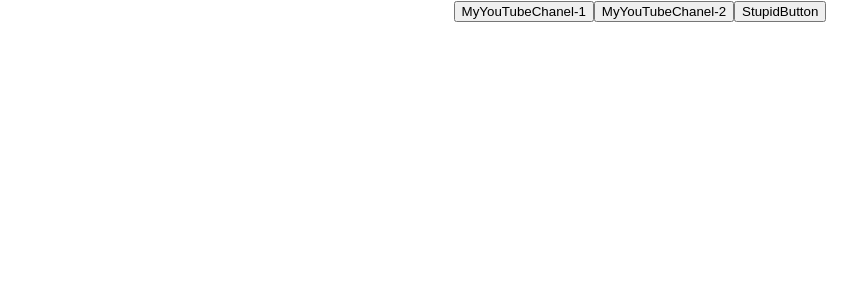
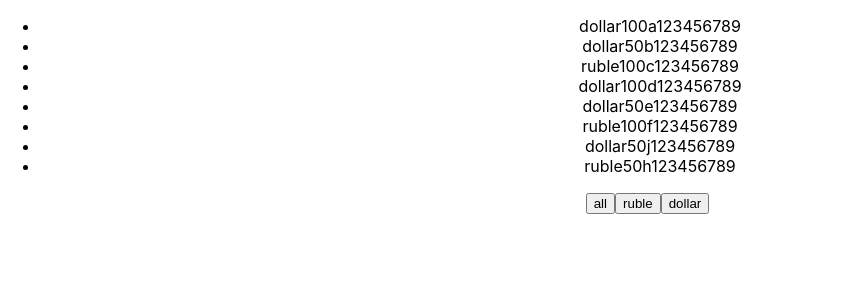
Before and after one commit to Vital9i/MicroTasks, a React (Create React App) app: page / in a window 1280 px wide. Shown: the top 300 px of the page, without its empty margins (0-866 px from the left). Built offline with nearby package versions, Linux system fonts and the light colour scheme.

Commit message:
Method filter JS

```diff
--- a/src/App.tsx
+++ b/src/App.tsx
@@ -1,33 +1,102 @@
-import React, { MouseEvent } from 'react';
-import logo from './logo.svg';
+import React, { MouseEvent, useState } from 'react';
+
 import './App.css';
-import { Button } from './components/Button';
 
+type FilterType = 'all'|'dollar'|'ruble'
 
 
 function App() {
 
-  const ButtonFoo1 = (subscriber: string, age: number, adress: string) => {
-    console.log(subscriber, age, adress)
+  //   const ButtonFoo1 = (subscriber: string, age: number, adress: string) => {
+  //     console.log(subscriber, age, adress)
+  //   }
+  //   const ButtonFoo2 = (subscriber: string) => {
+  //     console.log(subscriber)
+  //   }
+  //   const ButtonFoo3 = () => {
+  //     console.log('Im Stupid Button')
+  //   }
+
+
+  //   return (
+  //     <div className='App'>
+  //       {/* <button>MyYouTubeChanel-1</button>
+  //       <button>MyYouTubeChanel-2</button>  */}
+  //       <Button name={'MyYouTubeChanel-1'} callback={() => ButtonFoo1('Im Vasya', 21, 'Minsk')} />
+  //       <Button name={'MyYouTubeChanel-2'} callback={() => ButtonFoo2('Im Ivan')} />
+  //       <Button name={'StupidButton'} callback={ButtonFoo3} />
+
+  //     </div>
+  //   )
+  // }
+
+  // let[a, setA]=useState(0)
+
+  // const onClickHandler = ()=>{
+  //   setA(++a);
+  //   console.log(a)
+  // }
+  // const onClickHandlerZero = ()=>{
+  //   setA(0);
+  //   console.log(a)
+  // }
+
+  // return(
+  //   <div className='App'>
+  //   <h1>{a}</h1>
+  //   <button onClick={onClickHandler}>number</button>
+  //   <button onClick={onClickHandlerZero}>0</button>
+  //   </div>
+  // )
+  // }
+
+
+  const [money, setMoney] = useState([
+    { banknote: "dollar", nominal: 100, number: "a123456789" },
+    { banknote: "dollar", nominal: 50, number: "b123456789" },
+    { banknote: "ruble", nominal: 100, number: "c123456789" },
+    { banknote: "dollar", nominal: 100, number: "d123456789" },
+    { banknote: "dollar", nominal: 50, number: "e123456789" },
+    { banknote: "ruble", nominal: 100, number: "f123456789" },
+    { banknote: "dollar", nominal: 50, number: "j123456789" },
+    { banknote: "ruble", nominal: 50, number: "h123456789" }
+  ])
+
+  const [filter, setFilter] = useState<FilterType>('all')
+
+  let currentMoney = money;
+
+  if (filter === 'ruble') {
+    currentMoney = money.filter((filteredMoney) => filteredMoney.banknote === 'ruble')
   }
-  const ButtonFoo2 = (subscriber: string) => {
-    console.log(subscriber)
-  }
-  const ButtonFoo3 = () => {
-    console.log('Im Stupid Button')
+  if (filter === 'dollar') {
+    currentMoney = money.filter((filteredMoney) => filteredMoney.banknote === 'dollar')
   }
 
+  const onClickFilterHandler = (nameButton: FilterType) => {
+    setFilter(nameButton)
+  }
 
-  return (
-    <div className='App'>
-      {/* <button>MyYouTubeChanel-1</button>
-      <button>MyYouTubeChanel-2</button>  */}
-      <Button name={'MyYouTubeChanel-1'} callback={() => ButtonFoo1('Im Vasya', 21, 'Minsk')} />
-      <Button name={'MyYouTubeChanel-2'} callback={() => ButtonFoo2('Im Ivan')} />
-      <Button name={'StupidButton'} callback={ButtonFoo3} />
-
-    </div>
-  )
+    return (
+      <div className='App'>
+        <ul>
+          {currentMoney.map((objFromMoneyArr, index) => {
+            return (
+              <li key={index}>
+                <span>{objFromMoneyArr.banknote}</span>
+                <span>{objFromMoneyArr.nominal}</span>
+                <span>{objFromMoneyArr.number}</span>
+              </li>
+            )
+          })}
+        </ul>
+        <div style={{ marginLeft: '15px' }}>
+          <button onClick={() => onClickFilterHandler('all')}>all</button>
+          <button onClick={() => onClickFilterHandler('ruble')}>ruble</button>
+          <button onClick={() => onClickFilterHandler('dollar')}>dollar</button>
+        </div>
+      </div>
+    );
 }
 
-export default App;
+  export default App;
--- a/src/components/Button.tsx
+++ /dev/null
@@ -1,16 +0,0 @@
-
-type ButtonPropsType = {
-    name:string
-    callback:()=>void
-}
-
-export const Button=(props:ButtonPropsType)=>{
-
-    const onClickHandler = ()=>{
-        props.callback()
-    }
-
-    return(
-        <button onClick={onClickHandler}>{props.name}</button>
-    )
-}
```
